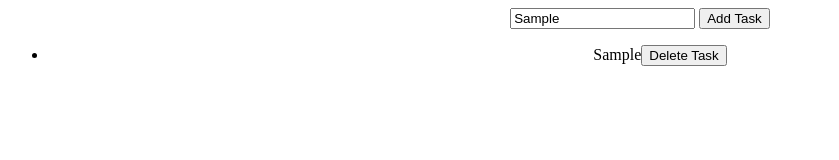
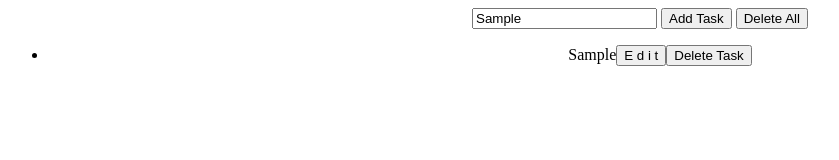
Before and after one commit to ghulamibrahimkhan/To-Do-App, a plain HTML site: page public/index.html in a window 1280 px wide. Both pictures are taken after typing "Sample" into the empty fields and a click on the button "Add Task". Shown: the whole page, without its empty margins (0-839 px from the left). Drawn offline with Linux system fonts and the light colour scheme.

Commit message:
Todo structure completed

```diff
--- a/public/app.js
+++ b/public/app.js
@@ -2,14 +2,14 @@
 var list = document.getElementById("list")
 
 // To do function
-function addTodo(){
+function addTodo() {
     // getting user input
     var toDoItem = document.getElementById("to-do-item")
 
     // creating <li> to put in <ul>
     var li = document.createElement("li")
 
-    // user input value to insett in li
+    // user input value to insert in li
     var liText = document.createTextNode(toDoItem.value)
 
     // inserting user input in li
@@ -17,6 +17,16 @@ function addTodo(){
 
     // inserting <li> in to <ul>
     list.appendChild(li)
+
+
+    // ******Edit Buton******
+
+
+    var editButton = document.createElement("button")
+    var editText = document.createTextNode("E d i t")
+    editButton.appendChild(editText)
+    li.appendChild(editButton)
+    editButton.setAttribute("onclick", "editItem(this)")
 
 
     //    ****Delete Button****
@@ -30,14 +40,32 @@ function addTodo(){
     // inserting button in <li>
     li.appendChild(deleteButton)
     // setting attribute
-    deleteButton.setAttribute("class","button")
+    deleteButton.setAttribute("class", "button")
     //* passing whole button to the function "deleteTask"
-    deleteButton.setAttribute("onclick","deleteTask(this)")
+    deleteButton.setAttribute("onclick", "deleteTask(this)")
 }
 
 
 // *******Delete task function*********
 // taking data on click from deleteButton
-function deleteTask(pass){
+function deleteTask(pass) {
     pass.parentNode.remove()
 }
+
+
+
+// **********Edit Task Function********
+function editItem(edit) {
+
+    var val = edit.parentNode.firstChild.nodeValue
+
+    var editValue = prompt("Enter your task",val)
+
+    edit.parentNode.firstChild.nodeValue = editValue;
+}
+
+
+// *****Delete All button
+function deleteAll() {
+    list.innerHTML = ""
+}
--- a/public/index.html
+++ b/public/index.html
@@ -10,6 +10,7 @@
     <div>
         <input placeholder="Enter Task" type="text" name="" id="to-do-item">
         <button onclick="addTodo()">Add Task</button>
+        <button onclick="deleteAll()">Delete All</button>
     </div>
 
     <div>
```
Lines whose indentation alone changed are shown as unchanged.
